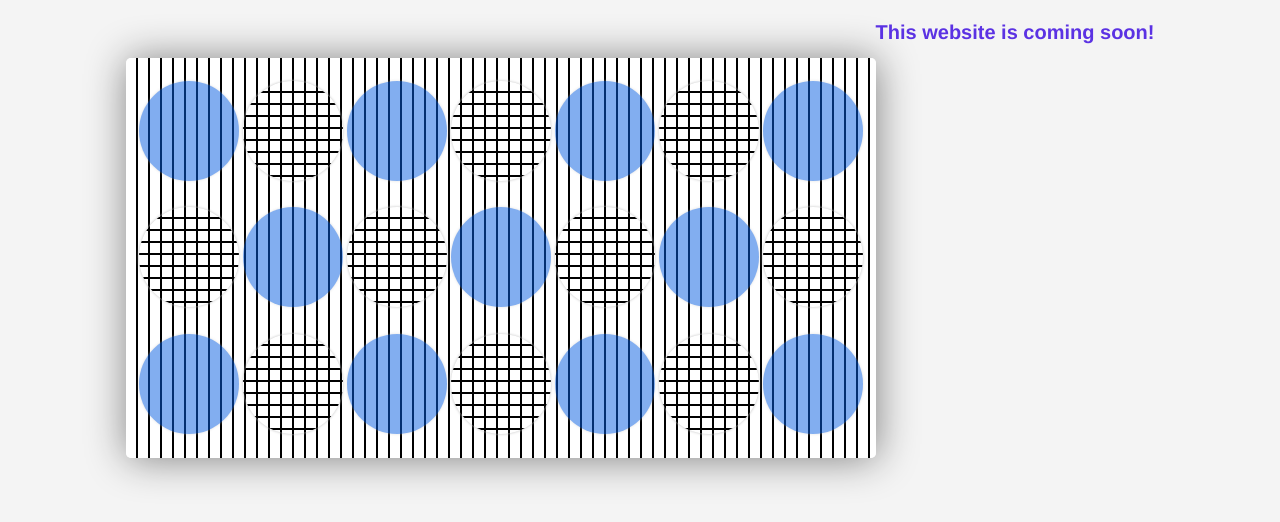
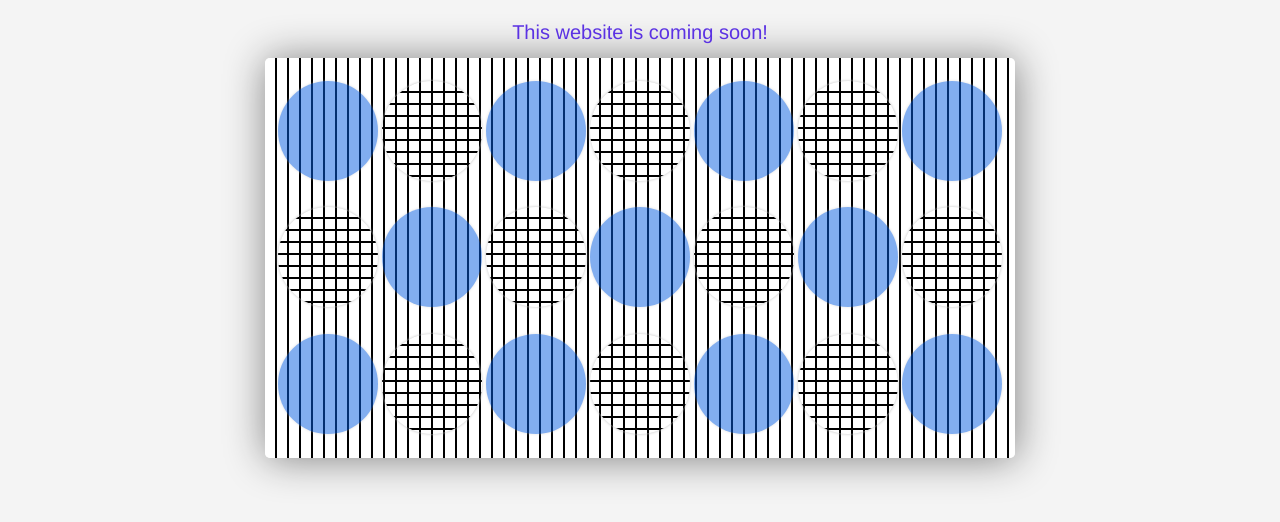
Before and after one commit to pxlwtch/latechnomoda, a plain HTML site: page index.html in a window 1280 px wide. Drawn offline with Linux system fonts and the light colour scheme.

Commit message:
text fixed

```diff
--- a/index.html
+++ b/index.html
@@ -27,7 +27,7 @@ h1{
   font-family: helvetica;
   font-size: 20px;
   text-align: center;
-  font-weight: light;
+  font-weight: lighter;
   color: rgb(91, 50, 227);
 }
 .circle {
@@ -52,6 +52,7 @@ h1{
 }
 .text-bottom{
   display: block;
+  position: absolute;
 }
 
 @keyframes rotate {
```
